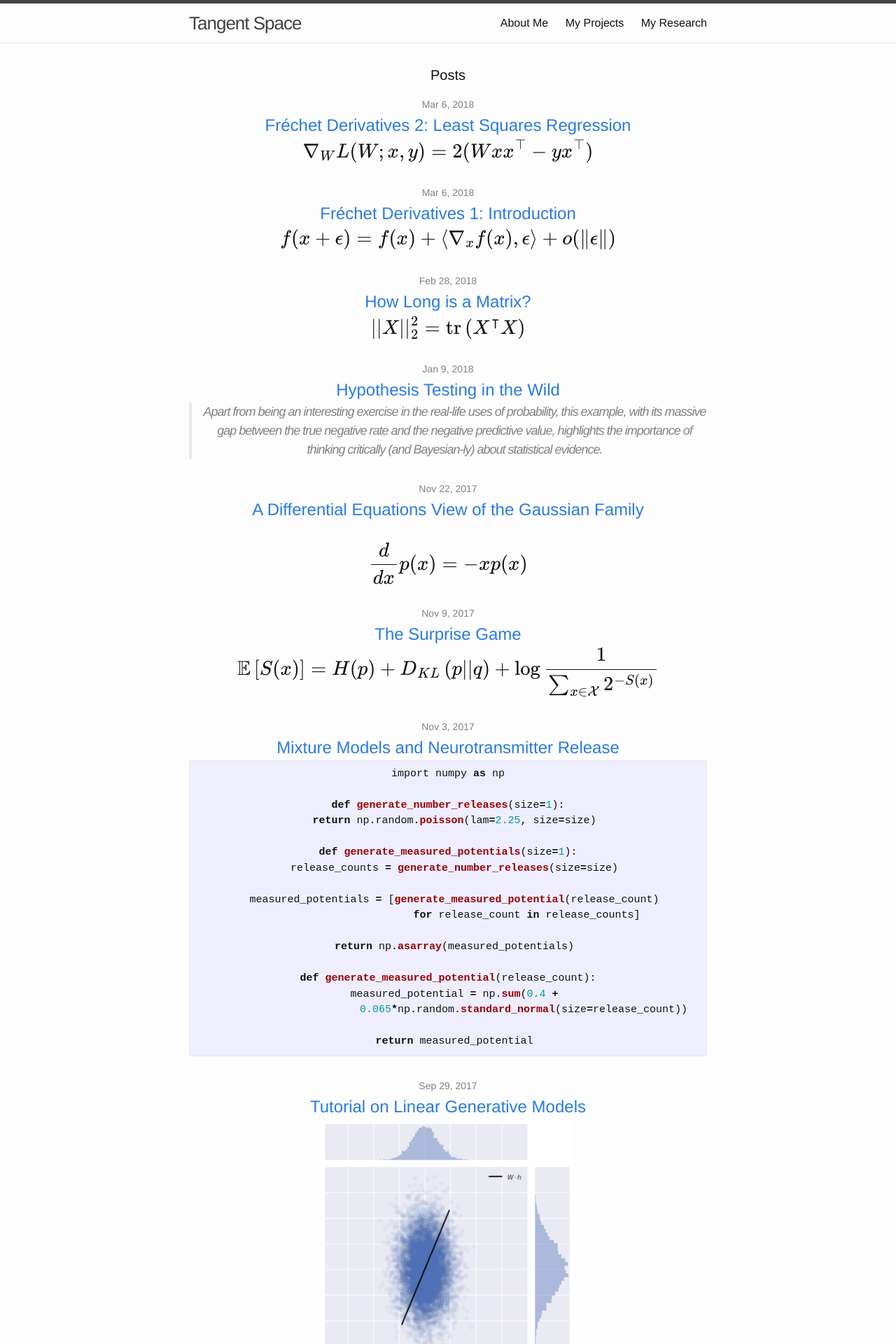
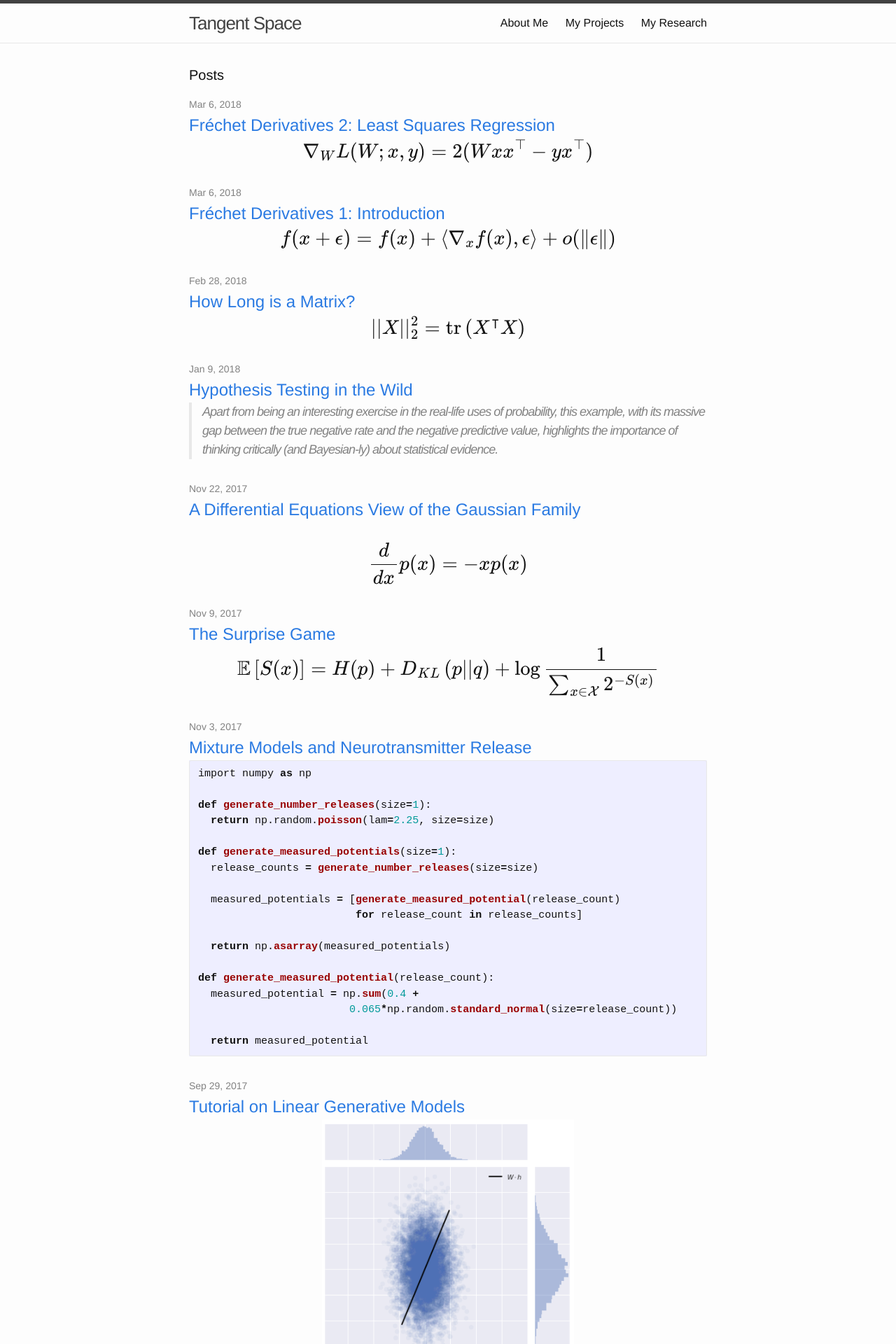
Before and after one commit to charlesfrye/charlesfrye.github.io, a Jekyll site: the page built from index.html, in a window 1280 px wide. Shown: the top 1920 px of the page at 70% size. Built offline with Jekyll 4.4.1, drawn with Linux system fonts in a browser that asks for light colours; formulas are drawn with MathJax 3.

Commit message:
remove centering of all bodies

```diff
--- a/_sass/_base.scss
+++ b/_sass/_base.scss
@@ -235,4 +235,3 @@ table.center {
     margin-left:auto;
     margin-right:auto;
   }
-body {text-align:center;}
```
